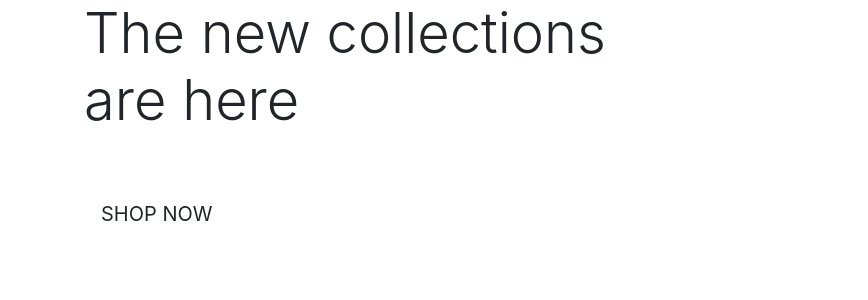
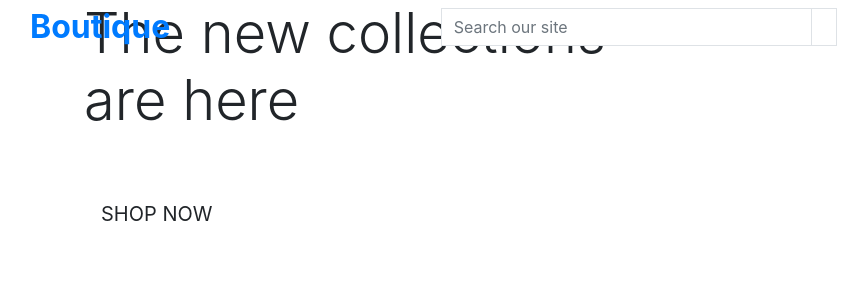
Before and after one commit to cartman1978/boutique_gilles, a Django app: page / in a window 1280 px wide. Shown: the top 300 px of the page, without its empty margins (1-869 px from the left). Run offline with Django 3.2, Linux system fonts and the light colour scheme; some libraries are stand-ins or nearby versions.

Commit message:
Added markups in base.html

```diff
--- a/templates/base.html
+++ b/templates/base.html
@@ -32,7 +32,37 @@
     <title>Gil Boutique {% block extra_title %}{% endblock %}</title>
   </head>
   <body>
-    <header class="container-fluid fixed-top"></header>
+    <header class="container-fluid fixed-top">
+      <div class="row">
+        <div class="col-12 col-lg-4 my-auto py-1 py-lg-0 text-center text-lg-left">
+          <a href="{% url 'home' %}" class="nav-link main-logo-link">
+            <h2 class="logo-font text-black my-0">
+              <strong>Boutique</strong>
+            </h2>
+          </a>
+        </div>
+        <div class="col-12 col-lg-4 my-auto py-1 py-lg-0">
+          <form method="GET" action="">
+            <div class="input-group w-100">
+                <input class="form-control border border-black rounded-0" type="text" name="q" placeholder="Search our site">
+                <div class="input-group-append">
+                    <button class="form-control btn btn-black border border-black rounded-0" type="submit">
+                        <span class="icon">
+                            <i class="fas fa-search"></i>
+                        </span>
+                    </button>
+                </div>
+            </div>
+        </form>
+        </div>
+        <div class="col-12 col-lg-4 my-auto py-1 py-lg-0">
+          <ul class="list-inline list-unstyled text-center text-lg-right my-0">
+            <li class="list-inline item dropdown"></li>
+            <li class="list-inline item dropdown"></li>
+          </ul>
+        </div>
+      </div>
+    </header>
 
     {% if messages %}
         <div class="message-container"></div>
```
